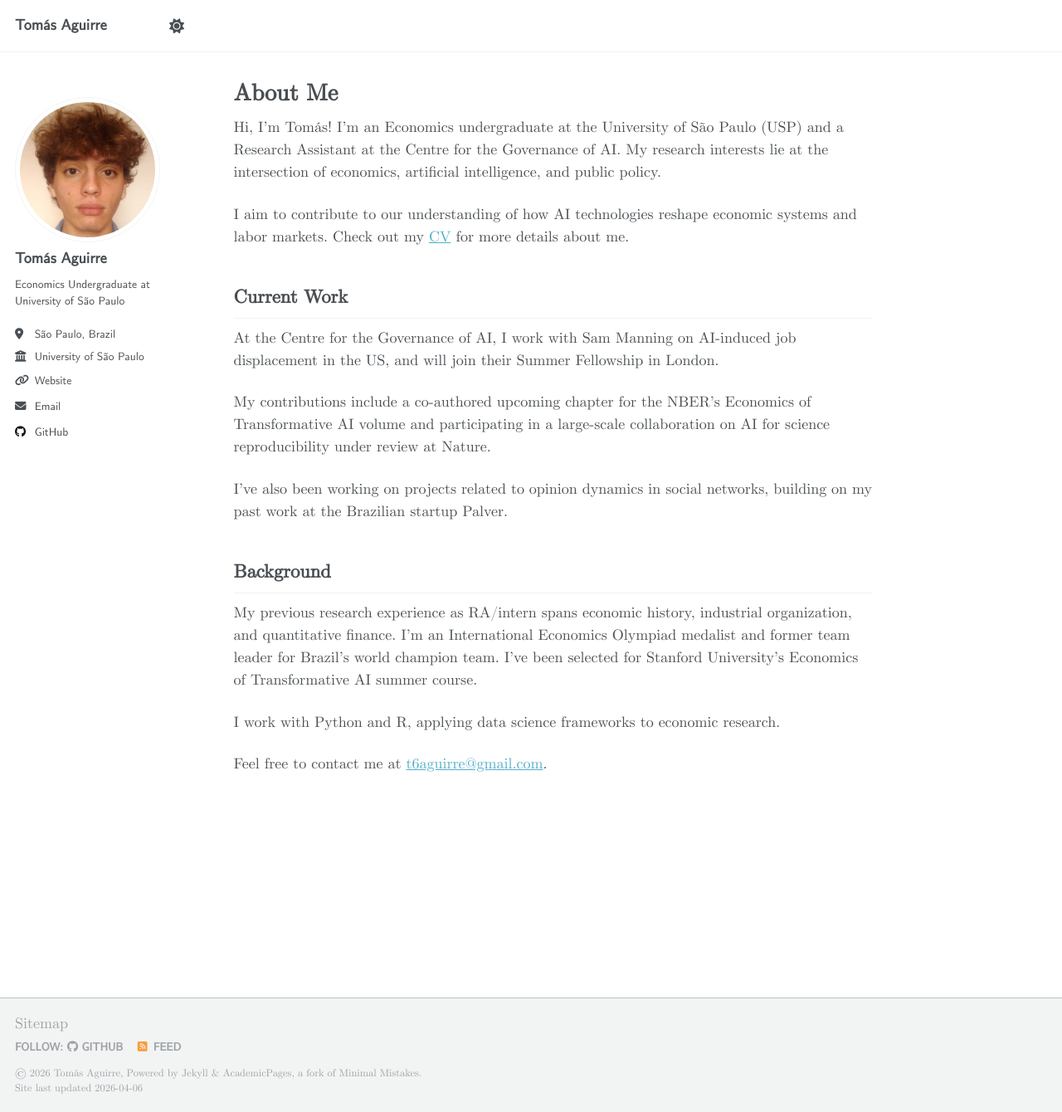
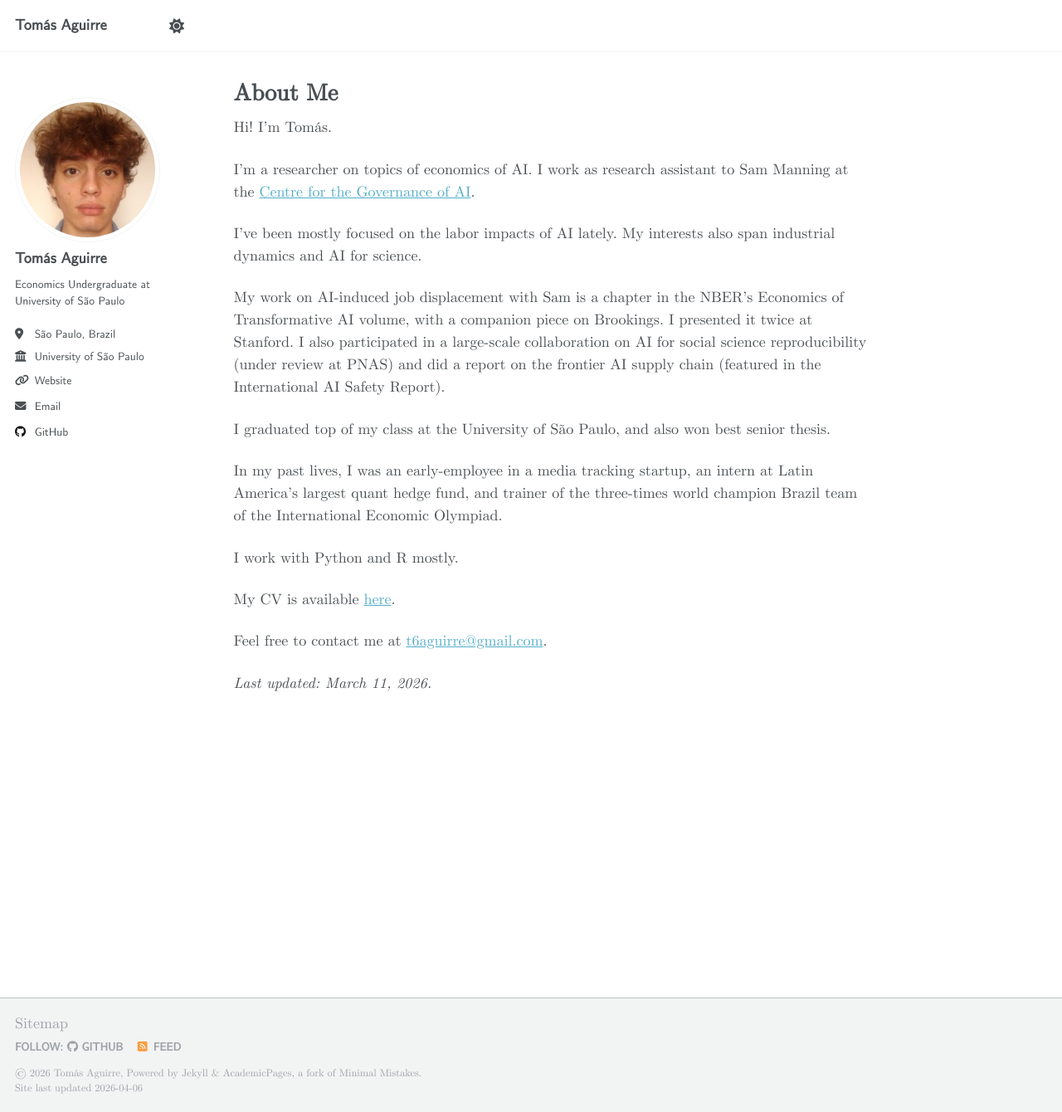
Before and after one commit to t6aguirre/t6aguirre.github.io, a Jekyll site: the page built from _pages/about.md, in a window 1280 px wide and 1340 px high. Shown: the whole window at 83% size. Built offline with Jekyll 4.4.1, drawn with Linux system fonts in a browser that asks for light colours.

Commit message:
Update about page with current bio and research highlights

```diff
--- a/_pages/about.md
+++ b/_pages/about.md
@@ -6,21 +6,22 @@ redirect_from:
   - /about/
   - /about.html
 ---
-Hi, I'm Tomás! I'm an Economics undergraduate at the University of São Paulo (USP) and a Research Assistant at the Centre for the Governance of AI. My research interests lie at the intersection of economics, artificial intelligence, and public policy.
+Hi! I'm Tomás.
 
-I aim to contribute to our understanding of how AI technologies reshape economic systems and labor markets. Check out my [CV](https://t6aguirre.github.io/files/tomas_aguirre_cv.pdf) for more details about me.
+I'm a researcher on topics of economics of AI. I work as research assistant to Sam Manning at the [Centre for the Governance of AI](https://governance.ai/).
 
+I've been mostly focused on the labor impacts of AI lately. My interests also span industrial dynamics and AI for science.
 
-## Current Work
-At the Centre for the Governance of AI, I work with Sam Manning on AI-induced job displacement in the US, and will join their Summer Fellowship in London.
+My work on AI-induced job displacement with Sam is a chapter in the NBER's Economics of Transformative AI volume, with a companion piece on Brookings. I presented it twice at Stanford. I also participated in a large-scale collaboration on AI for social science reproducibility (under review at PNAS) and did a report on the frontier AI supply chain (featured in the International AI Safety Report).
 
-My contributions include a co-authored upcoming chapter for the NBER's Economics of Transformative AI volume and participating in a large-scale collaboration on AI for science reproducibility under review at Nature.
+I graduated top of my class at the University of São Paulo, and also won best senior thesis.
 
-I've also been working on projects related to opinion dynamics in social networks, building on my past work at the Brazilian startup Palver.
+In my past lives, I was an early-employee in a media tracking startup, an intern at Latin America's largest quant hedge fund, and trainer of the three-times world champion Brazil team of the International Economic Olympiad.
 
-## Background
-My previous research experience as RA/intern spans economic history, industrial organization, and quantitative finance. I'm an International Economics Olympiad medalist and former team leader for Brazil's world champion team. I've been selected for Stanford University's Economics of Transformative AI summer course.
+I work with Python and R mostly.
 
-I work with Python and R, applying data science frameworks to economic research.
+My CV is available [here](https://t6aguirre.github.io/files/tomas_aguirre_cv.pdf).
 
 Feel free to contact me at [t6aguirre@gmail.com](mailto:t6aguirre@gmail.com).
+
+*Last updated: March 11, 2026.*
```
